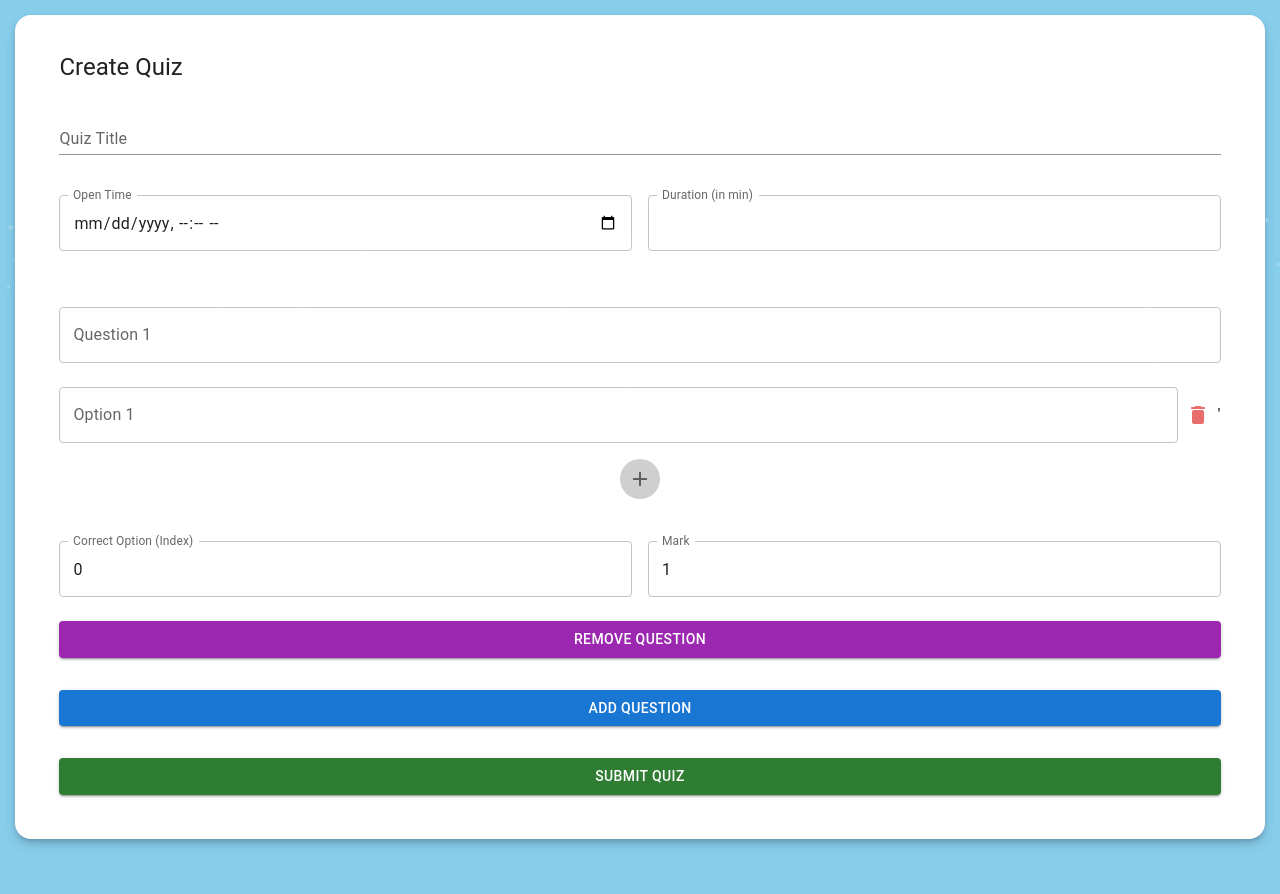
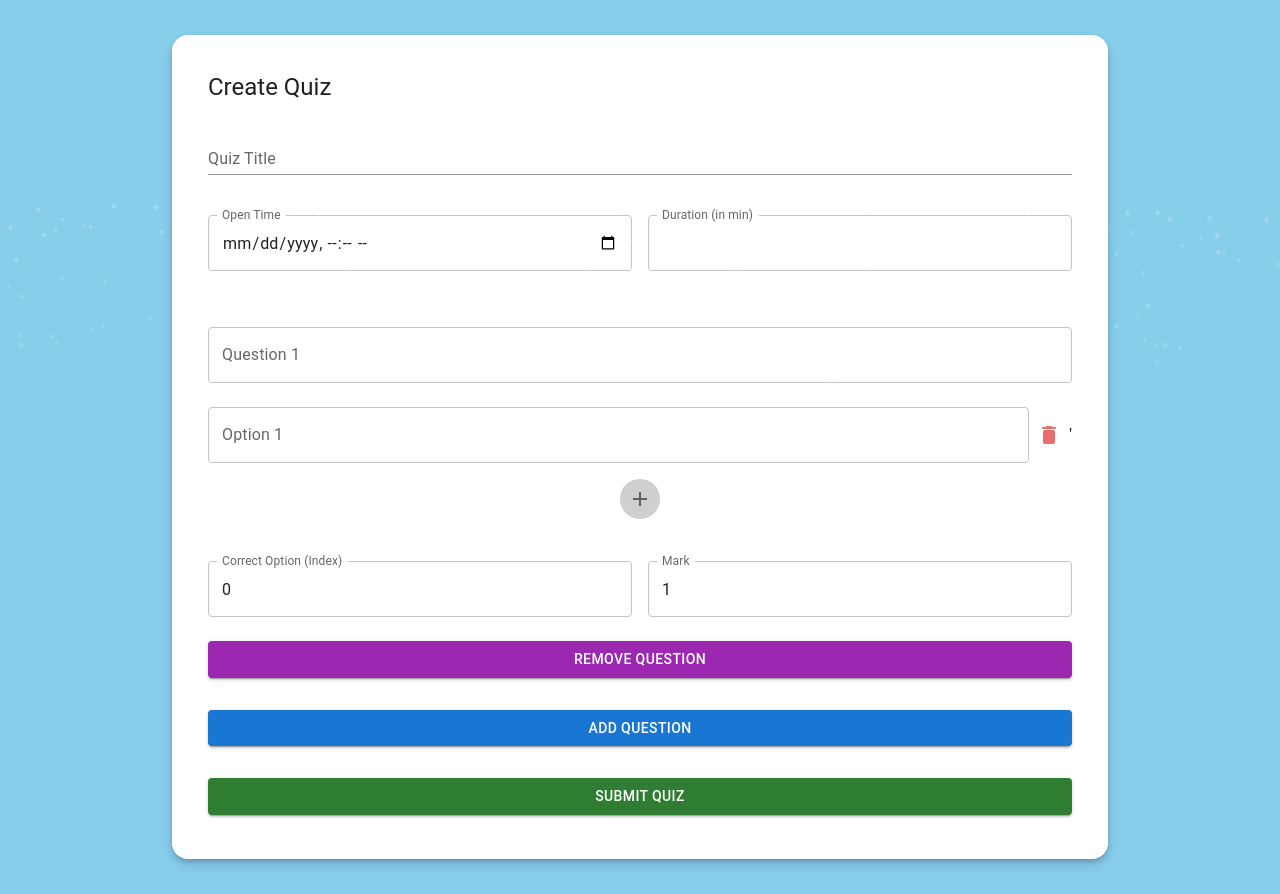
Before and after one commit to pranav2885/quiz2, a React (Create React App) app: page / in a window 1280 px wide. Both pictures are taken after a click on the button "HOST A QUIZ". Before the commit the page ends 854 px from the top, so only its background shows below. Built offline with nearby package versions, Linux system fonts and the light colour scheme.

Commit message:
corrections

```diff
--- a/src/Pages/QuestionPaper/QuestionPaper.jsx
+++ b/src/Pages/QuestionPaper/QuestionPaper.jsx
@@ -107,11 +107,11 @@ const QuestionPaper = () => {
           display: "flex",
           justifyContent: "center",
           alignItems: "center",
-          maxwidth: "50%",
+          maxWidth: "70%",
           height: "80%",
           background: "rgb(255, 255, 255)",
           borderRadius: "1rem",
-          margin: '15px',
+          margin: '35px auto',
           boxShadow:
             "rgba(50, 50, 93, 0.25) 0px 6px 12px -2px, rgba(0, 0, 0, 0.3) 0px 3px 7px -3px",
           transition: "all ease-in-out 0.3s",
```
